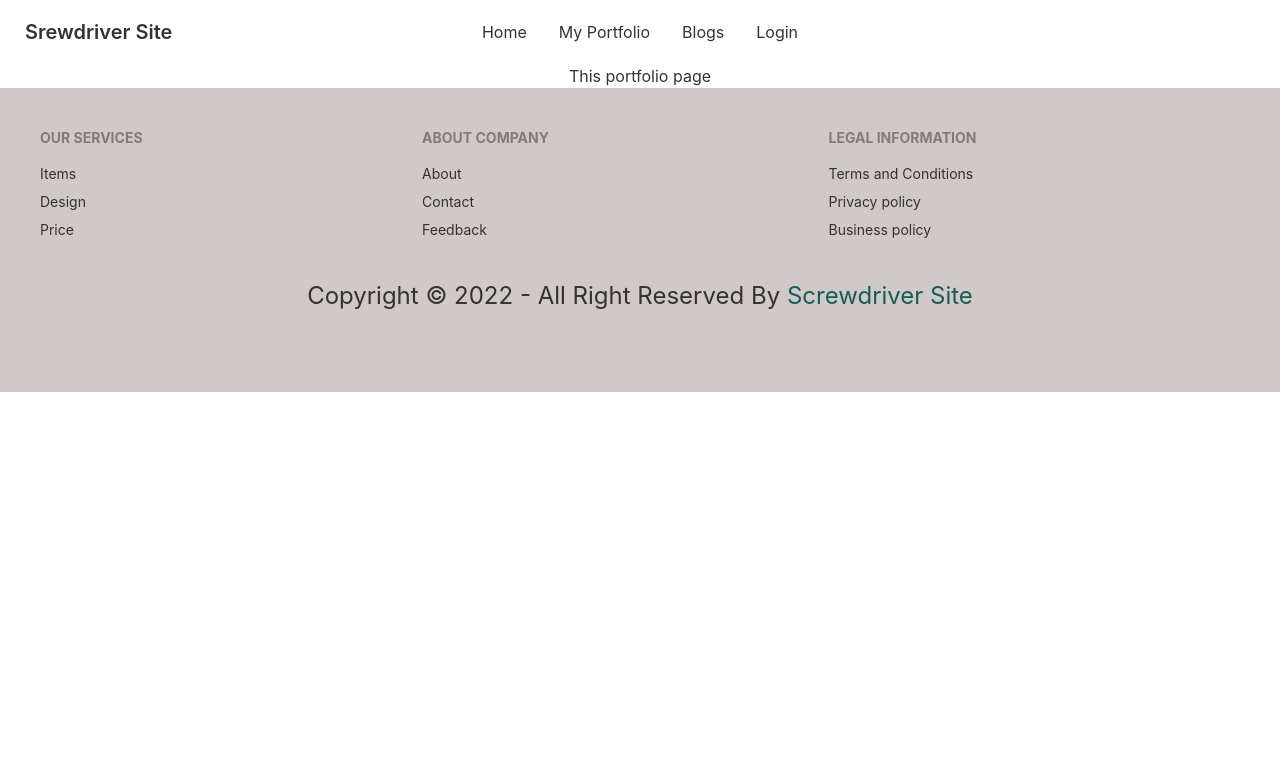
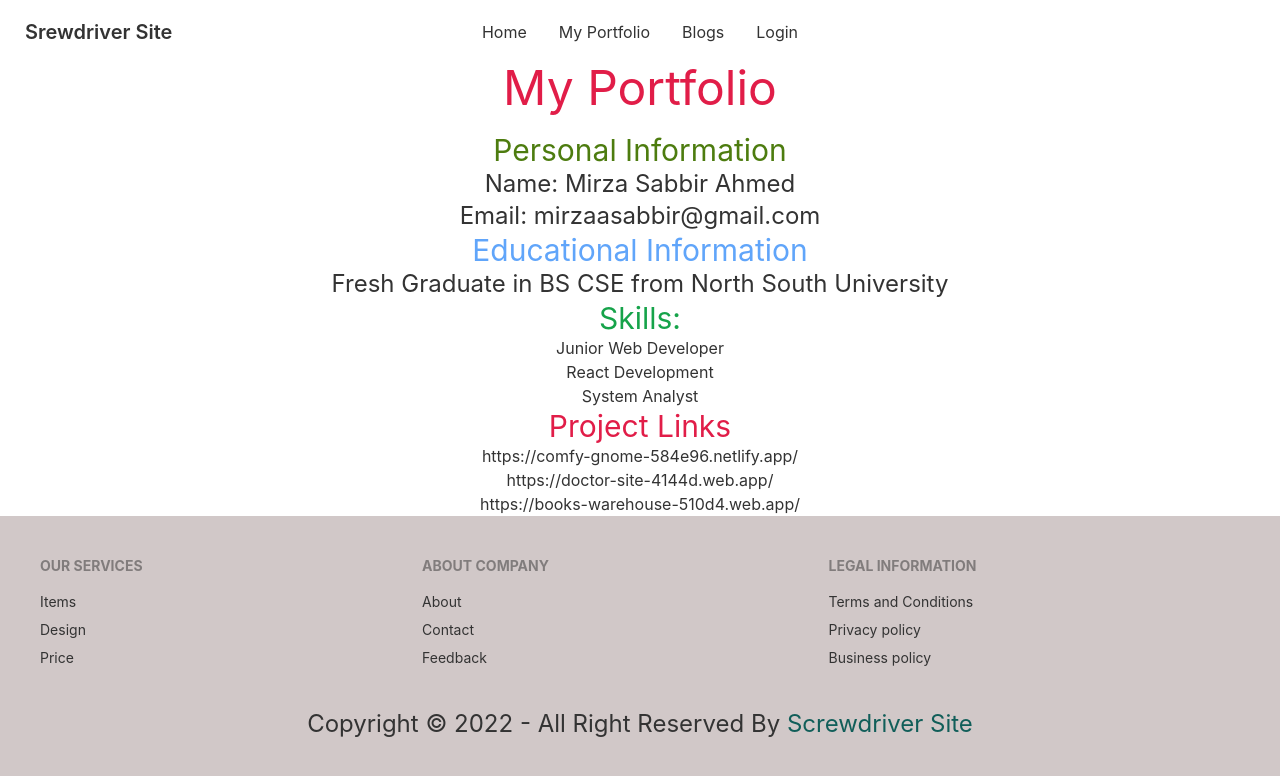
Before and after one commit to mirzasabbirgithub/manufacturer-website-client-side, a React (Create React App) app: page /myportfolio in a window 1280 px wide. Shown: the top 776 px of the page. Built offline with nearby package versions, Linux system fonts and the light colour scheme; no server answers.

Commit message:
portfolio added

```diff
--- a/src/Pages/Portfolio/Portfolio.js
+++ b/src/Pages/Portfolio/Portfolio.js
@@ -3,7 +3,24 @@ import React from 'react';
 const Portfolio = () => {
           return (
                     <div>
-                              <h1>This portfolio page</h1>
+                              <h1 className='text-5xl mb-5 text-rose-600'>My Portfolio</h1>
+
+                              <div>
+                                        <h1 className="text-3xl text-lime-700">Personal Information</h1>
+                                        <h1 className="text-2xl ">Name: Mirza Sabbir Ahmed</h1>
+                                        <h1 className="text-2xl">Email: mirzaasabbir@gmail.com</h1>
+                                        <h1 className="text-3xl text-blue-400">Educational Information</h1>
+                                        <p className="text-2xl">Fresh Graduate in BS CSE from North South University</p>
+                                        <h1 className="text-3xl text-green-600">Skills:</h1>
+                                        <p>Junior Web Developer</p>
+                                        <p>React Development</p>
+                                        <p>System Analyst</p>
+                                        <h1 className="text-3xl text-rose-600">Project Links</h1>
+                                        <p>https://comfy-gnome-584e96.netlify.app/</p>
+                                        <p>https://doctor-site-4144d.web.app/</p>
+                                        <p>https://books-warehouse-510d4.web.app/</p>
+
+                              </div>
                     </div>
           );
 };
```
